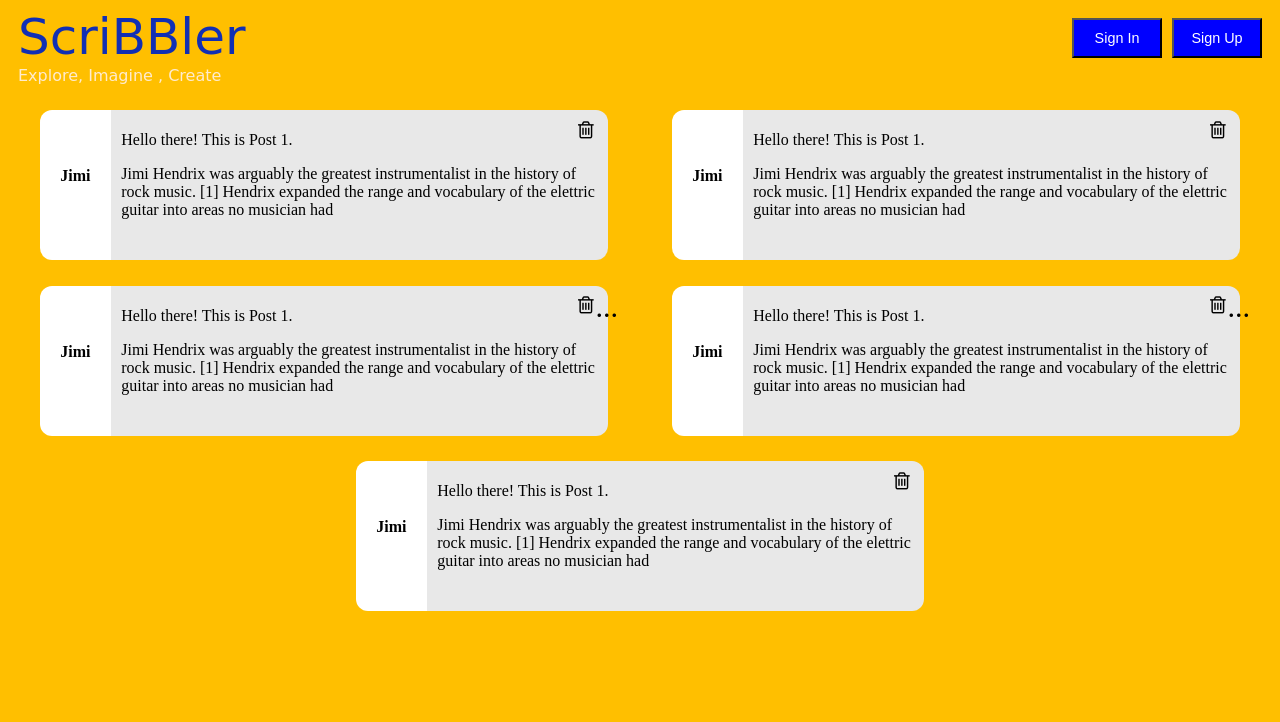
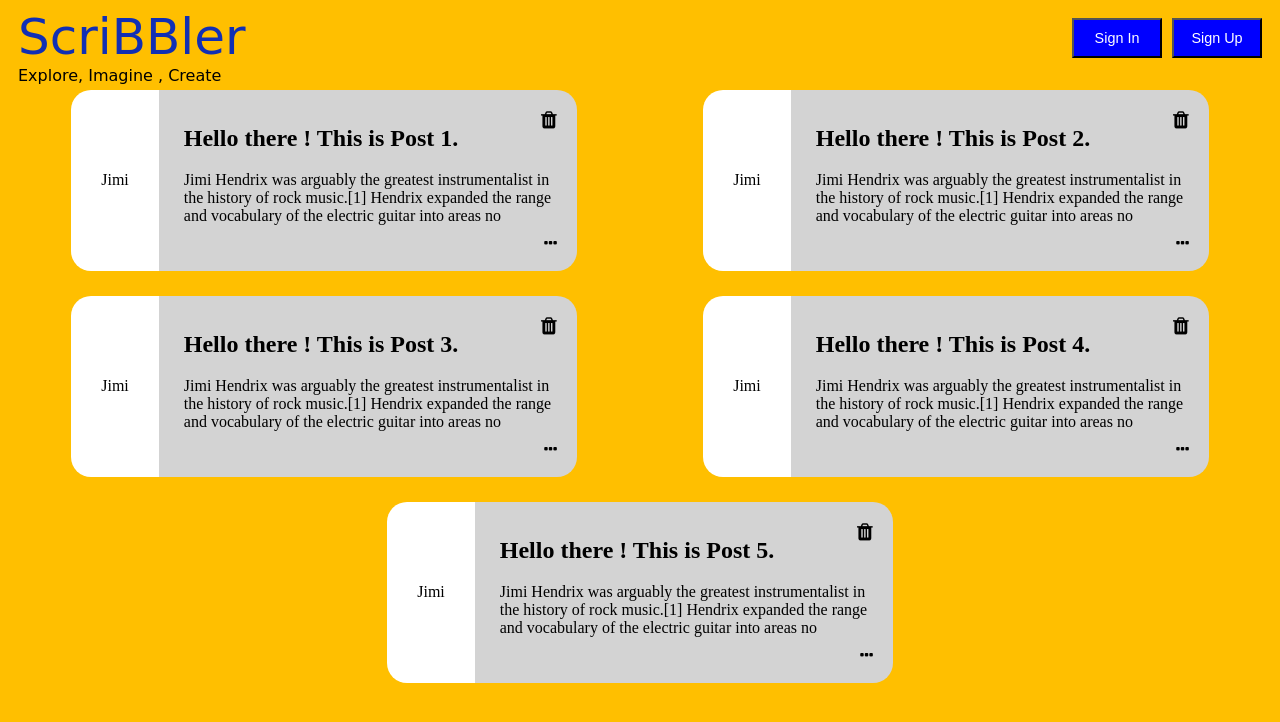
Before and after one commit to sanket-sin/ScribblerProject, a plain HTML site: page html/bloglist.html in a window 1280 px wide. Drawn offline with Linux system fonts and the light colour scheme; a web font is replaced by a local one.

Commit message:
blogpost page completed

```diff
--- a/html/bloglist.html
+++ b/html/bloglist.html
@@ -64,84 +64,101 @@
   </div>
   </div>
   <a id="pageTitle" class="logo-title">ScriBBler</a>
-        <p class="middleText" style="color: blanchedalmond;">Explore, Imagine , Create</p>
+  <p class="middleText">Explore, Imagine , Create</p>
   </div>
 
 
+                              <!--Creation of blogpostss-->
 
-        <div class="blogPost">
-          <div class="postPair">
-            <!--First blogpost-->
-            <div class="post">
-              <div class="user">
-                <h4>Jimi</h4>
+<div class="allcomment">
+          <!------------Creation of first blogpost-------------->
+  <div class="comments">
+      <div class="comment">
+          <div class="usernamearea">
+              Jimi
           </div>
-              <div class="content">
-                <i style="font-size:20px" class="fa">&#xf014;</i>
-                <div class="threeDot">
-                  <i id="dots">...</i>
+          <div class="commentarea">
+              <i class="fa fa-trash icontrash" id="iconmodel" onclick="trash()"></i>
+              <h2>Hello there ! This is Post 1.</h2>
+              <div class="overflow">
+                  <p>Jimi Hendrix was arguably the greatest instrumentalist in the history of rock music.[1] Hendrix expanded the range and vocabulary of the electric guitar into areas no musicians had</p>
               </div>
-                <p class="postHead">Hello there! This is Post 1.</p>
-                <p class="postText">Jimi Hendrix was arguably the greatest instrumentalist in the history of rock music. [1] Hendrix expanded the range and vocabulary of the elettric guitar into areas no musician had</p>
+              <i class="fa fa-ellipsis-h doticon"></i>
           </div>
       </div>
-            <!-- second blogpost starts from here-->
-            <div class="post">
-              <div class="user">
-                <h4>Jimi</h4>
+          <!------------Creation Of second blogpost--------->
+      <div class="comment">
+          <div class="usernamearea">
+              Jimi
           </div>
-              <div class="content">
-                <i style="font-size:20px" class="fa">&#xf014;</i>
-                <div class="threeDot">
-                  <i id="dots">...</i>
+          <div class="commentarea">
+              <i class="fa fa-trash icontrash" id="iconmodel" onclick="trash()"></i>
+              <h2>Hello there ! This is Post 2.</h2>
+              <div class="overflow">
+                  <p>Jimi Hendrix was arguably the greatest instrumentalist in the history of rock music.[1] Hendrix expanded the range and vocabulary of the electric guitar into areas no musicians had</p>
               </div>
-                <p class="postHead">Hello there! This is Post 1.</p>
-
-                <p class="postText">Jimi Hendrix was arguably the greatest instrumentalist in the history of rock music. [1] Hendrix expanded the range and vocabulary of the elettric guitar into areas no musician had</p>
+              <i class="fa fa-ellipsis-h doticon"></i>
+          </div>
+      </div>
+  </div>
+            <!-------------Creation Of third blogpost--------------->
+  <div class="comments">
+      <div class="comment">
+          <div class="usernamearea">
+              Jimi
+          </div>
+          <div class="commentarea">
+              <i class="fa fa-trash icontrash" id="iconmodel" onclick="trash()"></i>
+              <h2>Hello there ! This is Post 3.</h2>
+              <div class="overflow">
+                  <p>Jimi Hendrix was arguably the greatest instrumentalist in the history of rock music.[1] Hendrix expanded the range and vocabulary of the electric guitar into areas no musicians had</p>
+              </div>
+              <i class="fa fa-ellipsis-h doticon"></i>
+          </div>
+      </div>
+       <!-------------Creation Of forth blogpost--------------->
+      <div class="comment">
+          <div class="usernamearea">
+              Jimi
+          </div>
+          <div class="commentarea">
+              <i class="fa fa-trash icontrash" id="iconmodel" onclick="trash()"></i>
+              <h2>Hello there ! This is Post 4.</h2>
+              <div class="overflow">
+                  <p>Jimi Hendrix was arguably the greatest instrumentalist in the history of rock music.[1] Hendrix expanded the range and vocabulary of the electric guitar into areas no musicians had</p>
+              </div>
+              <i class="fa fa-ellipsis-h doticon"></i>
+          </div>
+      </div>
+  </div>
+     <!-------------Creation Of fifth blogpost--------------->
+  <div class="comments">
+      <div class="comment lastcomment">
+          <div class="usernamearea">
+              Jimi
+          </div>
+          <div class="commentarea">
+              <i class="fa fa-trash icontrash" id="iconmodel" onclick="trash()"></i>
+              <h2>Hello there ! This is Post 5.</h2>
+              <div class="overflow">
+                  <p>Jimi Hendrix was arguably the greatest instrumentalist in the history of rock music.[1] Hendrix expanded the range and vocabulary of the electric guitar into areas no musicians had</p>
+              </div>
+              <i class="fa fa-ellipsis-h doticon"></i>
+          </div>
+      </div>
   </div>
 </div>
 
-          </div>
-          <div class="postPair">
-            <!-- third blogpost starts from here-->
-            <div class="post">
-              <div class="user">
-                <h4>Jimi</h4>
-              </div>
-              <div class="content">
-                <i style="font-size:20px" class="fa">&#xf014;</i>
-                <p class="postHead">Hello there! This is Post 1.</p>
 
-                <p class="postText">Jimi Hendrix was arguably the greatest instrumentalist in the history of rock music. [1] Hendrix expanded the range and vocabulary of the elettric guitar into areas no musician had</p>
-              </div>
-            </div>
-            <!-- Forth blogpost starts from here-->
-            <div class="post">
-              <div class="user">
-                <h4>Jimi</h4>
-              </div>
-              <div class="content">
-                <i style="font-size:20px" class="fa">&#xf014;</i>
-                <p class="postHead">Hello there! This is Post 1.</p>
+ <!-------------Creation of thrash modal--------------->
 
-                <p class="postText">Jimi Hendrix was arguably the greatest instrumentalist in the history of rock music. [1] Hendrix expanded the range and vocabulary of the elettric guitar into areas no musician had</p>
-              </div>
-            </div>
+<div id="Trs" class="commentpostmodel">
+  <div class="comment-content-model" >
+      <h3 style="font-size: 17px;" >Are you sure you want to delete this post ?</h3>
+      <button class="btn yes-btn">Yes</button>
+      <button class="btn no-btn" >No</button>
 
   </div>
-            <!-- Fifth blogpost starts from here-->
-            <div class="post">
-              <div class="user">
-                <h4>Jimi</h4>
-              </div>
-              <div class="content">
-                <i style="font-size:20px" class="fa">&#xf014;</i>
-                <p class="postHead">Hello there! This is Post 1.</p>
-
-                <p class="postText">Jimi Hendrix was arguably the greatest instrumentalist in the history of rock music. [1] Hendrix expanded the range and vocabulary of the elettric guitar into areas no musician had</p>
-              </div>
-            </div>
-
 </div>
 
 
@@ -149,5 +166,6 @@
 
 
           <script src="../js/header.js"></script>
+          <script src="../js/bloglist.js"></script>
 </body>
 </html>
--- a/js/bloglist.js
+++ b/js/bloglist.js
@@ -0,0 +1,10 @@
+var del=document.getElementById('Trs');
+var btnn= document.getElementsByClassName('no-btn')[0];
+
+function trash(){
+    del.style.display="block";
+}
+
+btnn.onclick=function(){
+    del.style.display="none";
+}
--- a/style/bloglist.css
+++ b/style/bloglist.css
@@ -15,64 +15,103 @@ button {
 
 
   /* ------------------ blogpost boxes---------------------- */
-/* font colour for the tag line */
-#tagline{
-  color: rgb(238, 235, 238);
+
+.comment{
+  display: flex;
+  flex-direction: row;
+  width: 40%;
+  margin: 5px 5% 20px 5% ;
+}
+.comments{
+  display: flex;
+  flex-direction: row;
+  align-items: center;
+  justify-content: center;
 }
 
-.postPair{
-  display: inline-block;
+element.style {
+  font-size: 15px;
+}
+
+.usernamearea{
+  background-color: white;
+  padding: 30px;
+  border-radius: 20px 0px 0px 20px;
   display: flex;
-  vertical-align: center;
+  align-items: center;
+}
+.commentarea{
+  background-color: lightgrey;
+  padding: 15px 15px 15px 25px;
+  border-radius: 0px 20px 20px 0px;
+}
+.icontrash{
+  float: right;
+  padding: 5px;
 
 }
-.post{
-  display: flex;
-  width: 45%;
-  margin: auto;
-  margin-top: 2%;
-  height: 150px;
+#iconmodel{
+  font-size: 20px;
 }
-.user{
-  display: flexbox;
-  background-color: white;
-  width: 30%;
-  border-radius: 12px 0px 0px 12px;
+.doticon{
+  float: right;
+  padding: 5px;
+}
+.overflow{
+  overflow: hidden;
+  height: 70px;
+  margin: 0px;
+  margin-bottom: 5px;
+}
+h2{
+  margin-bottom: 3px;
+  font-weight: bolder;
 
 }
-h4{
+.comment-content-model{
+  background-color: #fefefe;
+margin: auto;
+padding: 5px 25px 30px 20px;
+border: 1px solid #888;
+width: 23%;
+}
+
+.commentpostmodel{
+  display: none;
+position: fixed; /* Stay in place */
+z-index: 1; /* Sit on top */
+padding-top: 16%; /* Location of the box */
+left: 0;
+top: 0;
+width: 100%; /* Full width */
+height: 100%; /* Full height */
+overflow: auto; /* Enable scroll if needed */
+background-color: rgba(0,0,0,0.4); /* Black w/ opacity */
+}
+
+h3{
   text-align: center;
-  vertical-align: middle;
-  padding-top: 50%;
+  margin-top: 25px;
 }
-.content{
-  background-color: rgb(232, 232, 232);
-  padding: 5px;
-  padding-left: 10px;
-  border-radius: 0px 12px 12px 0px;
-  text-overflow: ellipsis;
-  overflow: hidden;
+
+#delll {
+  font-size: 20px;
 }
-.fa{
-  float: right;
-  margin-right: 2%;
-  margin-top: 1%;
-  display: inline;
-  display: inline-block;
-  font: normal normal normal 14px/1 FontAwesome;
-  font-size: inherit;
-  text-rendering: auto;
+
+.btn{
+  width: 30%;
+  padding: 15px;
+  border: none;
+  border-radius: 10%;
+  color: white;
+  margin-bottom: 5px;
 }
-.fa:hover{
-  color: red;
-  cursor: pointer;
+.yes-btn{
+  background-color: red;
+  margin-right: 10%;
+  margin-left: 10%;
 }
-.threeDot{
-    font-size: 30px;
-    font-weight: 500;
-    text-align: end;
-    position: absolute;
-    bottom: 57%;
-    margin-left: 475px;
-    margin-bottom: 20px;
+.no-btn{
+  background-color: limegreen;
+   margin-left: 10%;
 }
```
Lines whose indentation alone changed are shown as unchanged.
